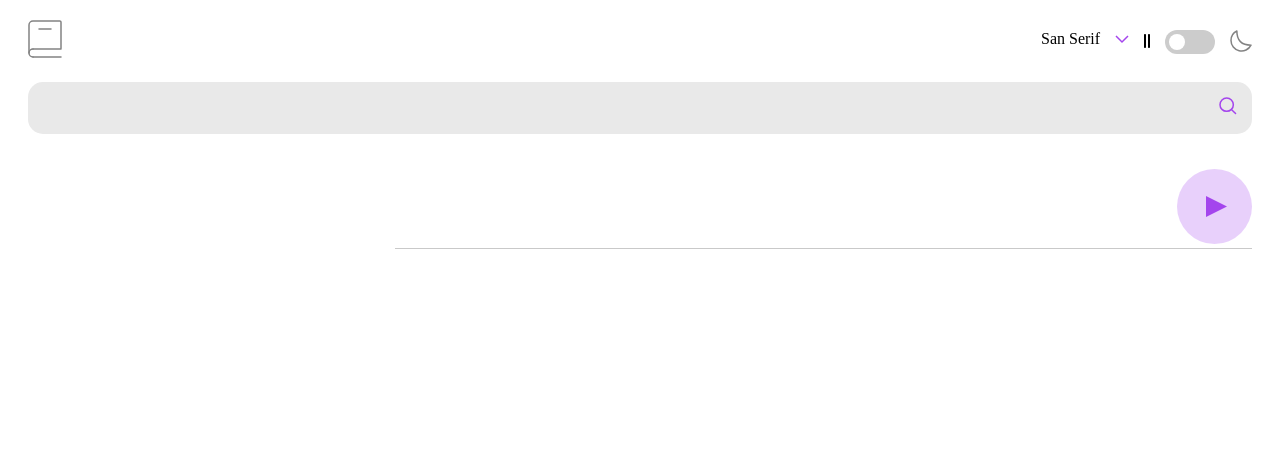
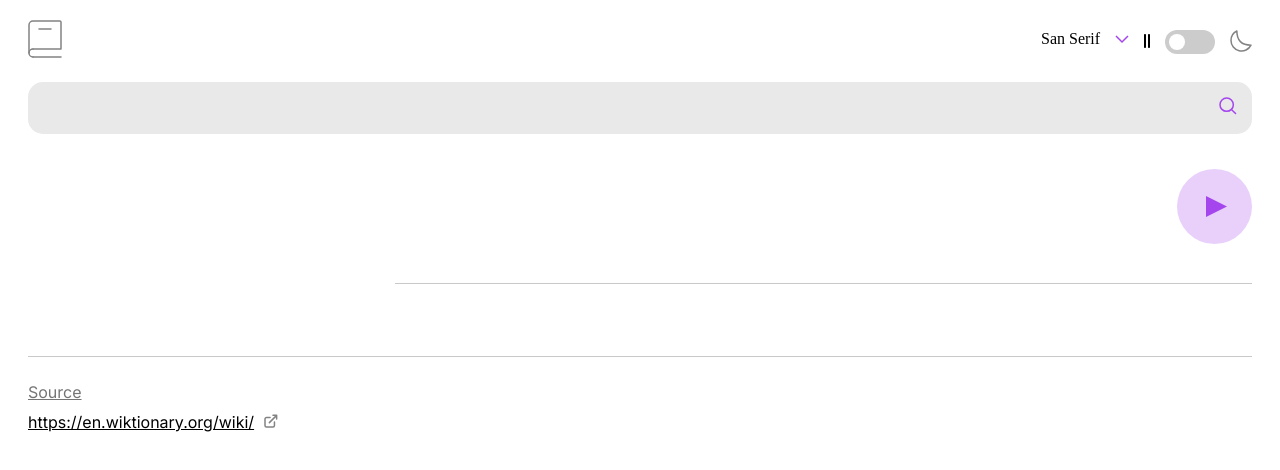
Before and after one commit to david3vc/dictionary-web-app, a React (Vite) app: page / in a window 1280 px wide. Shown: the top 470 px of the page. Built offline with nearby package versions, Linux system fonts and the light colour scheme.

Commit message:
agregando footer

```diff
--- a/src/App.tsx
+++ b/src/App.tsx
@@ -7,6 +7,7 @@ import Search from "./components/Search";
 import Word from "./components/Word";
 import Content from "./components/Content";
 import { ResponseModel } from "./types";
+import Footer from "./components/Footer";
 
 function App() {
     const [theme, setTheme] = useState(DARK_THEME);
@@ -18,7 +19,8 @@ function App() {
             <Header setTheme={setTheme} theme={theme} setTypography={setTypography} typography={typography} />
             <Search theme={theme} setData={setData} typography={typography} />
             <Word data={data} typography={typography} />
-            <Content data={data} typography={typography} />
+            <Content data={data} typography={typography} theme={theme} />
+            <Footer typography={typography} word={data[0]?.word ?? ''} theme={theme} />
         </div>
     );
 }
--- a/src/components/Content.tsx
+++ b/src/components/Content.tsx
@@ -1,13 +1,15 @@
 import { useEffect, useState } from "react";
 import { DefinitionModel, MeaningModel, ResponseModel } from "../types";
 import "../styles/content.css";
+import { DARK_THEME, LIGHT_THEME } from "../constants";
 
 interface baseProps {
     data: ResponseModel[];
     typography: string;
+    theme: string;
 }
 
-const Content = ({ data, typography }: baseProps) => {
+const Content = ({ data, typography, theme }: baseProps) => {
     const meanings: MeaningModel[] = data.flatMap((item) => item.meanings);
 
     const allEqual: boolean = meanings.every(
@@ -43,10 +45,10 @@ const Content = ({ data, typography }: baseProps) => {
                                 <div className="lista__partOfSpeech__line" />
                             </div>
 
-                            {meaning.partOfSpeech !== "" && <p>Meaning</p>}
+                            {meaning.partOfSpeech !== "" && <p className="lista__meaning-term">Meaning</p>}
                             {item.definitions.length > 0 &&
                                 item.definitions.map((definition, i) => (
-                                    <ul key={i} className="lista__meanings">
+                                    <ul key={i} className={theme === LIGHT_THEME ? "lista__meanings color-morado" : "lista__meanings"}>
                                         <li>{definition.definition}</li>
                                     </ul>
                                 ))}
@@ -87,10 +89,10 @@ const Content = ({ data, typography }: baseProps) => {
                             <div className="lista__partOfSpeech__line" />
                         </div>
 
-                        {meaning.partOfSpeech !== "" && <p>Meaning</p>}
+                        {meaning.partOfSpeech !== "" && <p className="lista__meaning-term">Meaning</p>}
                         {meaning.definitions.length > 0 &&
                             meaning.definitions.map((definition, i) => (
-                                <ul key={i} className="lista__meanings">
+                                <ul key={i} className={theme === LIGHT_THEME ? "lista__meanings color-morado" : "lista__meanings"}>
                                     <li>{definition.definition}</li>
                                 </ul>
                             ))}
--- /dev/null
+++ b/src/components/Footer.tsx
@@ -0,0 +1,31 @@
+import { DARK_THEME, LIGHT_THEME } from "../constants";
+import iconoBook from "../assets/images/icon-new-window.svg";
+import "../styles/footer.css";
+
+interface baseProps {
+    typography: string;
+    word: string;
+    theme: string;
+}
+
+const Footer = ({ typography, word, theme }: baseProps) => {
+    const enlace = `https://en.wiktionary.org/wiki/${word}`;
+    return (
+        <div className={`footer ${typography}`}>
+            <div className="footer__line" />
+            <span className="footer__source">Source</span>
+            <div className="footer__link">
+                <a
+                    className={theme === DARK_THEME ? "footer-dark" : "footer-white"}
+                    href={enlace}
+                    target="_blank"
+                >
+                    {enlace}
+                </a>
+                <img src={iconoBook} alt="" className="footer__link__icono" />
+            </div>
+        </div>
+    );
+};
+
+export default Footer;
--- a/src/styles/content.css
+++ b/src/styles/content.css
@@ -1,3 +1,7 @@
+.container-content{
+    margin-top: 35px;
+}
+
 .lista__partOfSpeech {
     display: flex;
     justify-content: space-between;
@@ -5,6 +9,11 @@
 
 .lista__partOfSpeech__bold{
     font-weight: bold;
+    font-style: italic;
+}
+
+.lista__meaning-term, .lista__synonyms__term, .lista__antonyms__term{
+    color: #757575;
 }
 
 .lista__partOfSpeech__line{
@@ -15,6 +24,10 @@
 
 .lista__meanings{
     padding-inline-start: 20px;
+}
+
+.color-morado li::marker{
+    color: rgb(164, 69, 237, 1);
 }
 
 .lista__synonyms, .lista__antonyms{
--- /dev/null
+++ b/src/styles/footer.css
@@ -0,0 +1,40 @@
+.footer{
+    display: flex;
+    flex-direction: column;
+}
+
+.footer__line{
+    border-bottom: 1.5px solid rgb(201, 201, 201);
+    width: 100%;
+    margin: 25px 0px;
+}
+
+.footer__source{
+    text-decoration: underline;
+    color: #757575;
+    margin-bottom: 10px;
+}
+
+.footer-dark{
+    color: black;
+}
+
+.footer-white{
+    color: white;
+}
+
+.sanSerif{
+    font-family: 'Inter', sans-serif;
+}
+
+.serif{
+    font-family: 'Lora', serif;
+}
+
+.mono{
+    font-family: 'Inconsolata', monospace;
+}
+
+.footer__link__icono{
+    margin-left: 10px;
+}
--- a/src/styles/word.css
+++ b/src/styles/word.css
@@ -9,6 +9,11 @@
 .container-word__term{
     display: flex;
     flex-direction: column;
+}
+
+.container-word__term__child{
+    font-size: 32px;
+    font-weight: bold;
 }
 
 .container-word__term__pronunciation{
```
